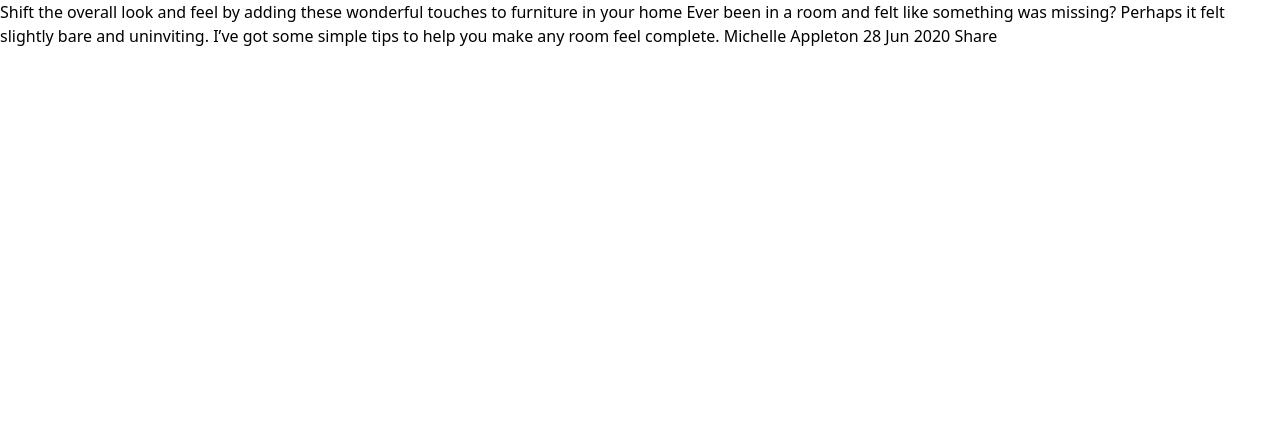
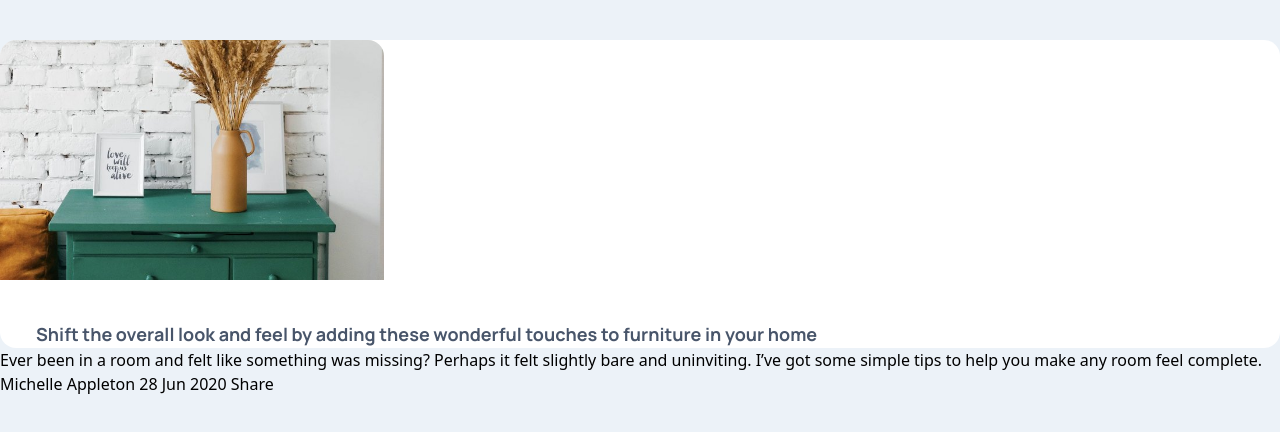
Before and after one commit to Abaljerind/article-preview-component, a website: page index.html in a window 1280 px wide. Drawn offline with Linux system fonts and the light colour scheme.

Commit message:
add img, title + lot of styles

```diff
--- a/index.html
+++ b/index.html
@@ -17,9 +17,23 @@
     <!-- my css -->
     <link rel="stylesheet" href="css/output.css" />
   </head>
-  <body>
-    Shift the overall look and feel by adding these wonderful touches to furniture in your home Ever been in a room and felt like something was missing? Perhaps it felt slightly
-    bare and uninviting. I’ve got some simple tips to help you make any room feel complete. Michelle Appleton 28 Jun 2020 Share
+  <body class="bg-lightGrayishBlue">
+    <section>
+      <div class="card mt-10 rounded-2xl bg-white">
+        <!-- image drawers -->
+        <div>
+          <img src="./images/drawers.jpg" alt="Drawers with green color" class="h-60 w-96 overflow-hidden rounded-t-2xl object-cover object-top" />
+        </div>
+
+        <!-- headings -->
+        <div class="mt-10 px-[36px] font-manrope">
+          <h3 class="text-lg font-bold text-veryDarkGrayishBlue">Shift the overall look and feel by adding these wonderful touches to furniture in your home</h3>
+        </div>
+      </div>
+    </section>
+
+    Ever been in a room and felt like something was missing? Perhaps it felt slightly bare and uninviting. I’ve got some simple tips to help you make any room feel complete.
+    Michelle Appleton 28 Jun 2020 Share
 
     <!-- <div class="attribution">Challenge by <a href="https://www.frontendmentor.io?ref=challenge" target="_blank">Frontend Mentor</a>. Coded by <a href="#">Your Name Here</a>.</div> -->
   </body>
```
Also changed, not shown: css/output.css.
